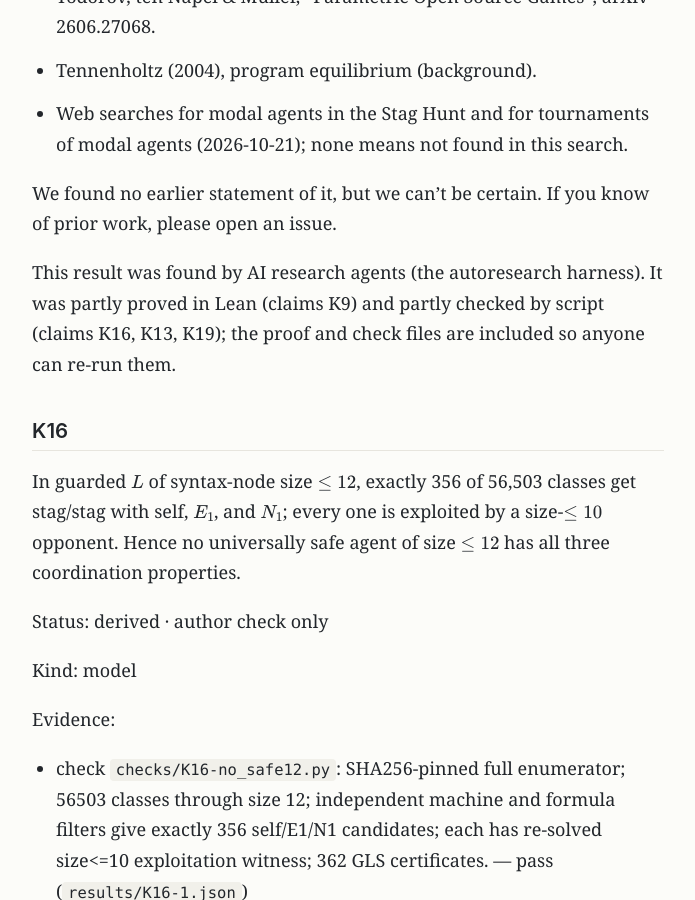
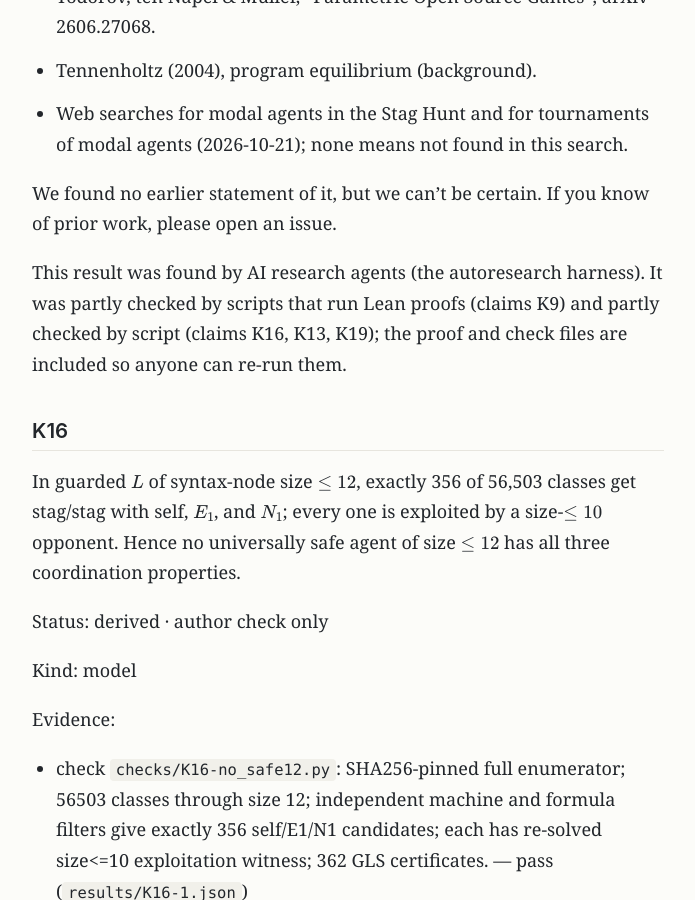
Before and after one commit to kodakodapa/autoresearch-findings, a Jekyll site: the page built from findings/staghunt-safe-coordinators.md, in a window 1280 px wide and 900 px high, scrolled down 2078 px. Shown: the whole window, without its empty margins (292-987 px from the left). Built offline with Jekyll 4.4.1, drawn with Linux system fonts in a browser that asks for light colours; some of the changed text lies outside the part shown.

Commit message:
Revise staghunt-safe-coordinators: Production note: Lean proofs run inside check scripts are now described as such, separately from harness-built proofs

```diff
--- a/findings/staghunt-safe-coordinators.md
+++ b/findings/staghunt-safe-coordinators.md
@@ -65,7 +65,7 @@ We believe this result is new. Our prior-art search (2026-10-21) covered:
 
 We found no earlier statement of it, but we can't be certain. If you know of prior work, please open an issue.
 
-This result was found by AI research agents (the autoresearch harness). It was partly proved in Lean (claims K9) and partly checked by script (claims K16, K13, K19); the proof and check files are included so anyone can re-run them.
+This result was found by AI research agents (the autoresearch harness). It was partly checked by scripts that run Lean proofs (claims K9) and partly checked by script (claims K16, K13, K19); the proof and check files are included so anyone can re-run them.
 
 ## K16
 
@@ -171,3 +171,8 @@ coordination properties one wants alongside it.
 1. <!-- cite:barasz2014robust --> Barasz, Mihaly and Christiano, Paul and Fallenstein, Benja and Herreshoff, Marcello and LaVictoire, Patrick and Yudkowsky, Eliezer. 2014. Robust Cooperation in the Prisoner's Dilemma: Program Equilibrium via Provability Logic. [Link](https://arxiv.org/abs/1401.5577)
 2. <!-- cite:solovay1976provability --> Solovay, Robert M.. 1976. Provability Interpretations of Modal Logic. Israel Journal of Mathematics
 3. <!-- cite:boolos1993logic --> Boolos, George. 1993. The Logic of Provability. Cambridge University Press
+
+<!-- autoresearch:revisions -->
+## Revisions
+
+- 2026-10-21 — Production note: Lean proofs run inside check scripts are now described as such, separately from harness-built proofs
```
Also changed, not shown: _posts/2026-10-21-staghunt-safe-coordinators.md (+6 -1 lines), claims/staghunt-safe-coordinators/claim.md (+6 -1 lines), index.md (+1 -1 lines), README.md, claims/staghunt-safe-coordinators/manifest.json, report/manifest.json, 5 other files.
